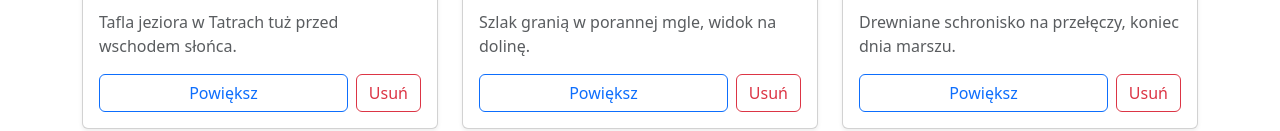
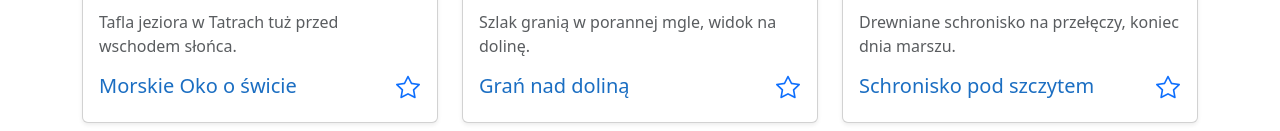
Before and after one commit to Sieniaq/AplikacjeWeboweZSL, a React (Vite) app in the folder zadania/mb05/: page / in a window 1280 px wide. Shown: the part 686-817 px from the top of the page. Built offline with nearby package versions, Linux system fonts and the light colour scheme.

Commit message:
MB6: przelacznik ulubionych na karcie zdjecia

```diff
--- a/zadania/mb05/src/App.jsx
+++ b/zadania/mb05/src/App.jsx
@@ -25,6 +25,10 @@ function App() {
   function dodajZdjecie(nowe) {
     const noweId = Math.max(...zdjecia.map(z => z.id)) + 1
     setZdjecia([...zdjecia, { ...nowe, id: noweId, favorite: false }])
+  }
+
+  function przelaczUlubione(id) {
+    setZdjecia(zdjecia.map(z => (z.id === id ? { ...z, favorite: !z.favorite } : z)))
   }
 
   return (
@@ -68,7 +72,7 @@ function App() {
         <p className="text-body-secondary">
           Wyświetlono {widoczne.length} z {zdjecia.length} zdjęć
         </p>
-        <Gallery zdjecia={widoczne} onUsun={usunZdjecie}/>
+        <Gallery zdjecia={widoczne} onUsun={usunZdjecie} onPrzelacz={przelaczUlubione}/>
       </main>
       <Footer/>
       <AddPhotoModal onDodaj={dodajZdjecie}/>
--- a/zadania/mb05/src/components/Gallery.jsx
+++ b/zadania/mb05/src/components/Gallery.jsx
@@ -8,7 +8,11 @@ function Gallery({ zdjecia, onUsun }) {
       {zdjecia.map(zdjecie => (
         <Fragment key={zdjecie.id}>
           <div className="col-12 col-md-6 col-lg-4">
-            <PhotoCard {...zdjecie} onUsun={() => onUsun(zdjecie.id)} />
+            <PhotoCard {
+              ...zdjecie}
+              onUsun={() => onUsun(zdjecie.id)}
+              onPrzelacz={() => onPrzelacz(zdjecie.id)}
+            />
           </div>
           <PhotoModal {...zdjecie} />
         </Fragment>
--- a/zadania/mb05/src/components/PhotoCard.jsx
+++ b/zadania/mb05/src/components/PhotoCard.jsx
@@ -1,7 +1,7 @@
 const NAZWA_KATEGORII = { gory: 'Góry', morze: 'Morze', miasto: 'Miasto' }
 const KOLOR_KATEGORII = { gory: 'success', morze: 'primary', miasto: 'dark' }
 
-function PhotoCard({ id, title, description, category, image, alt, onUsun }) {
+function PhotoCard({ id, title, description, category, image, alt, favorite, onUsun, onPrzelacz }) {
   return (
     <div className="card h-100 shadow-sm">
       <img src={image} className="card-img-top" alt={alt} />
@@ -13,21 +13,20 @@ function PhotoCard({ id, title, description, category, image, alt, onUsun }) {
           </span>
         </p>
         <p className="card-text text-body-secondary">{description}</p>
-        <div className="d-flex gap-2 mt-auto">
-          <button
-            type="button"
-            className="btn btn-outline-primary flex-fill"
-            data-bs-toggle="modal"
-            data-bs-target={`#zdjecie${id}`}
-          >
-            Powiększ
-          </button>
-          <button
-            type="button"
-            className="btn btn-outline-danger"
-            onClick={onUsun}
-          >
-            Usuń
+        <div className="d-flex justify-content-between align-items-start">
+          <h3 className="card-title h5">{title}</h3>
+            <button
+              type="button"
+              className="btn btn-link p-0 fs-4 lh-1"
+              onClick={onPrzelacz}
+              aria-label={favorite ? 'Usuń z ulubionych' : 'Dodaj do ulubionych'}
+              aria-pressed={favorite}
+            >
+              {favorite ? (
+                <i className="bi bi-star-fill text-warning" />
+              ) : (
+                <i className="bi bi-star" />
+              )}
           </button>
         </div>
       </div>
```
